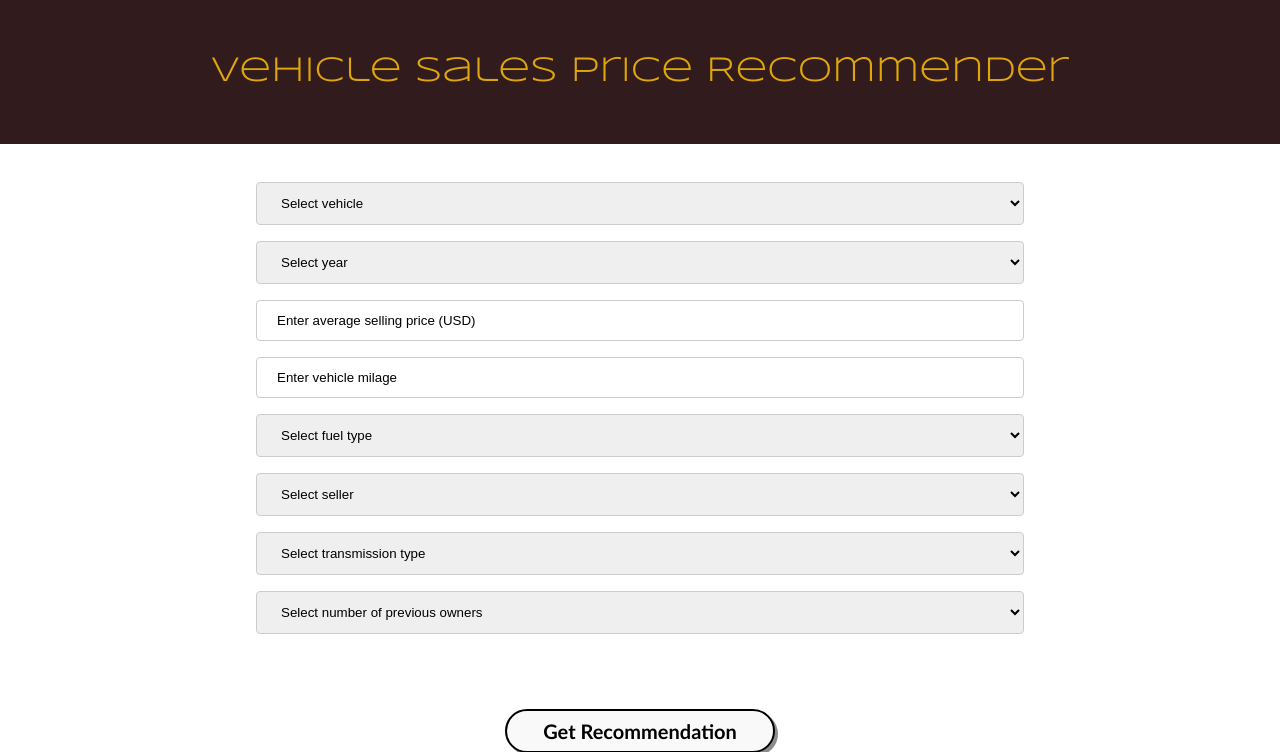
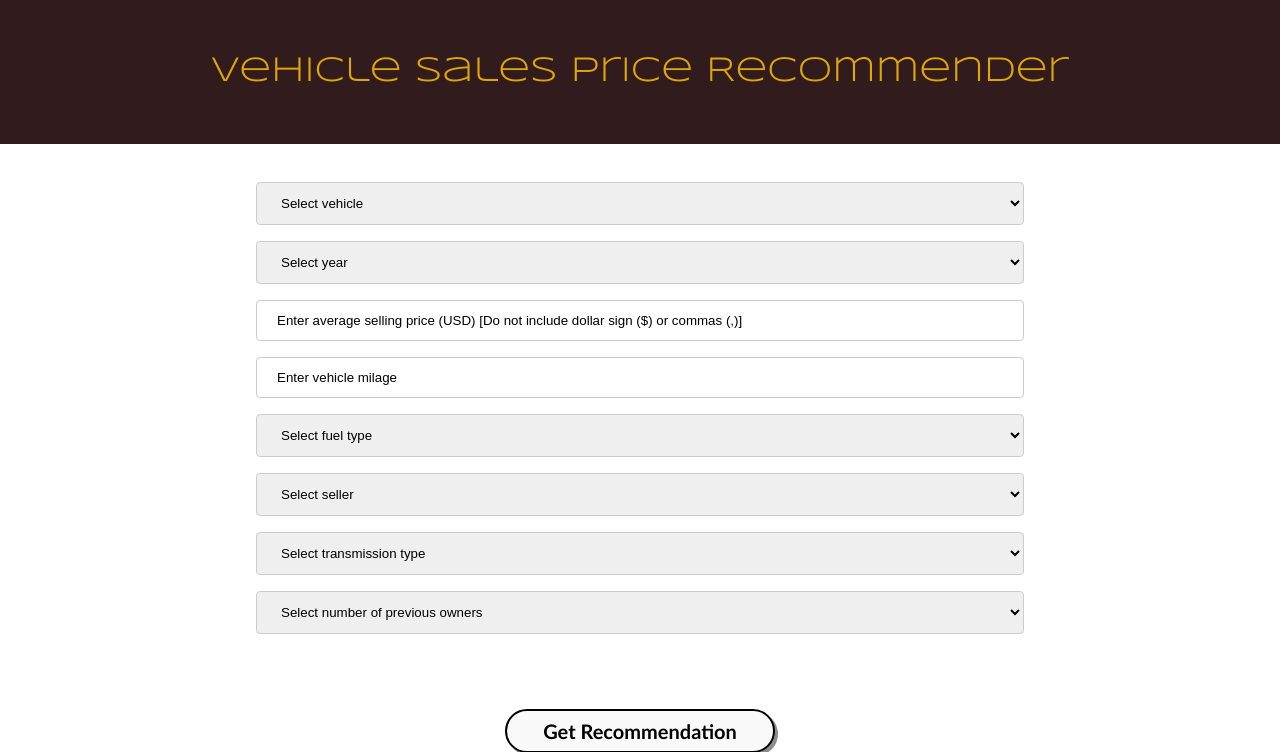
Before and after one commit to MichaelABryant/vehicle-price-rec-app, a Flask app: page / in a window 1280 px wide. Shown: the top 752 px of the page. Run offline with Flask 2, Linux system fonts and the light colour scheme; parts of the project's set-up code (start-up, migrations or seed data) failed here and were passed over; some libraries are stand-ins or nearby versions.

Commit message:
Update index.html

```diff
--- a/templates/index.html
+++ b/templates/index.html
@@ -69,7 +69,7 @@
                 </select>
 
 
-                <input type="text" id="avgp" name="avg_price" required="required" placeholder="Enter average selling price (USD)"><br>
+                <input type="text" id="avgp" name="avg_price" required="required" placeholder="Enter average selling price (USD) [Do not include dollar sign ($) or commas (,)]"><br>
 
 
                 <input type="text" id="miles" name="milage" required="required" placeholder="Enter vehicle milage">
```
